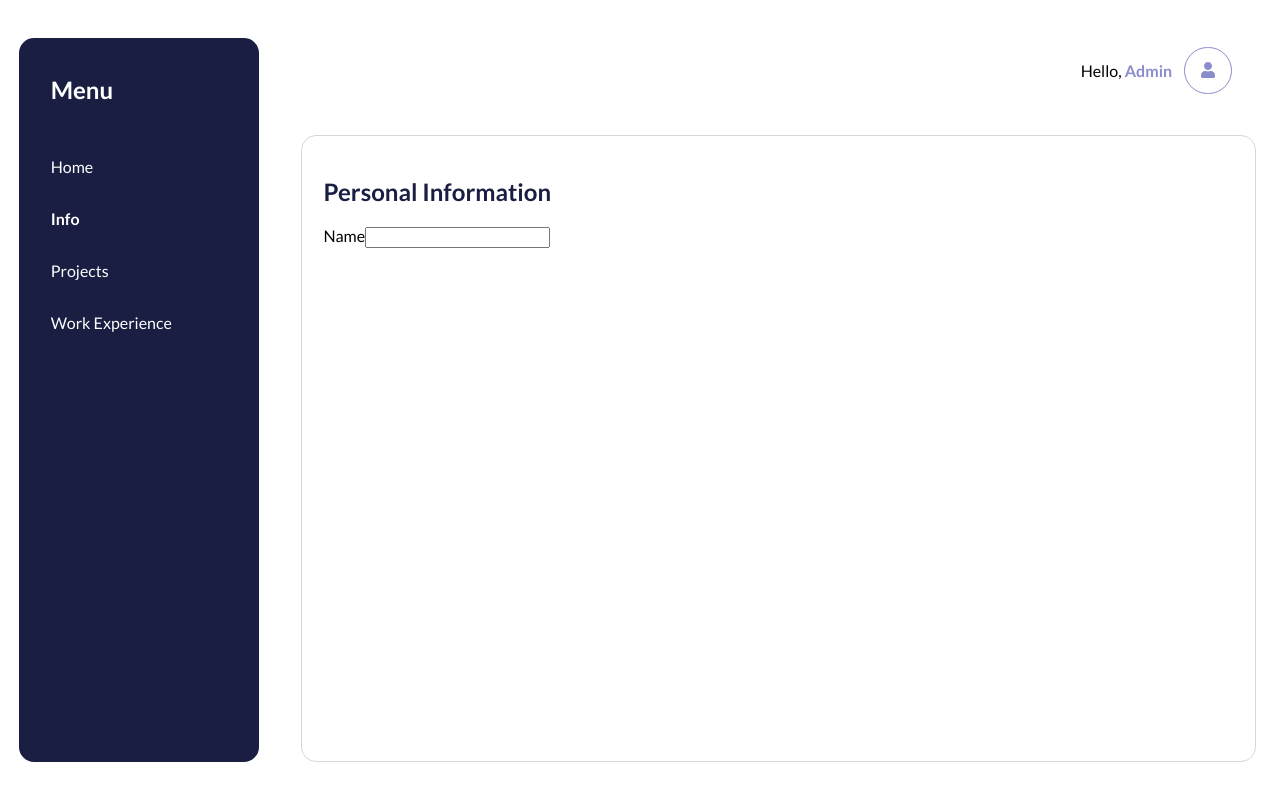
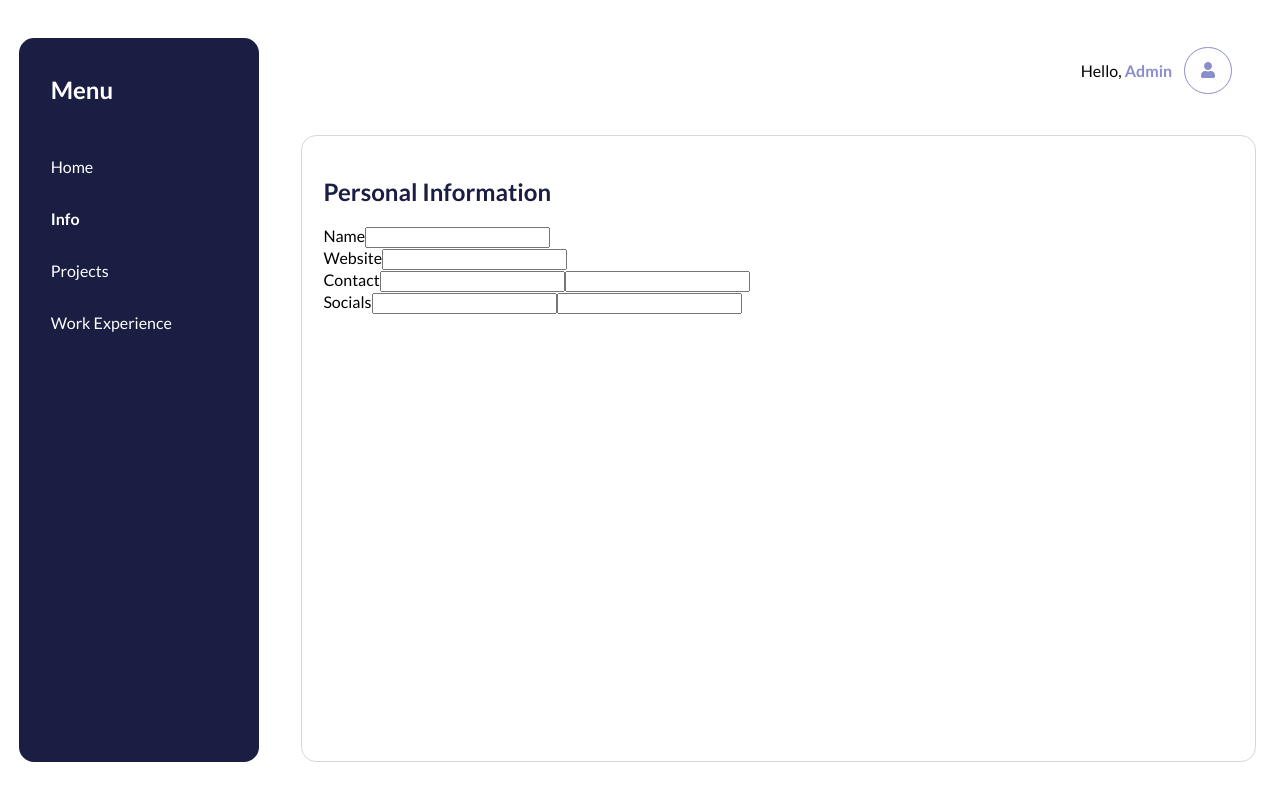
Before and after one commit to hwanggu-corgi/portfolio-dashboard, a React (Create React App) app in the folder front-end/: page /#/admin/info in a window 1280 px wide. Built offline with nearby package versions, Linux system fonts and the light colour scheme.

Commit message:
feat: Add progress #30 'portfolio dashboard'

```diff
--- a/front-end/src/screens/InfoScreen/index.js
+++ b/front-end/src/screens/InfoScreen/index.js
@@ -30,6 +30,18 @@ function InfoScreen() {
                     <label>Name</label>
                     <input/>
                 </InfoScreenStyle.FormGroup>
+                <InfoScreenStyle.FormGroup>
+                    <label>Website</label>
+                    <input/>
+                </InfoScreenStyle.FormGroup>
+                <InfoScreenStyle.FormGroup>
+                    <label>Contact</label>
+                    <input/><input/>
+                </InfoScreenStyle.FormGroup>
+                <InfoScreenStyle.FormGroup>
+                    <label>Socials</label>
+                    <input/><input/>
+                </InfoScreenStyle.FormGroup>
             </form>
         </InfoScreenStyle.Section>
     );
```
